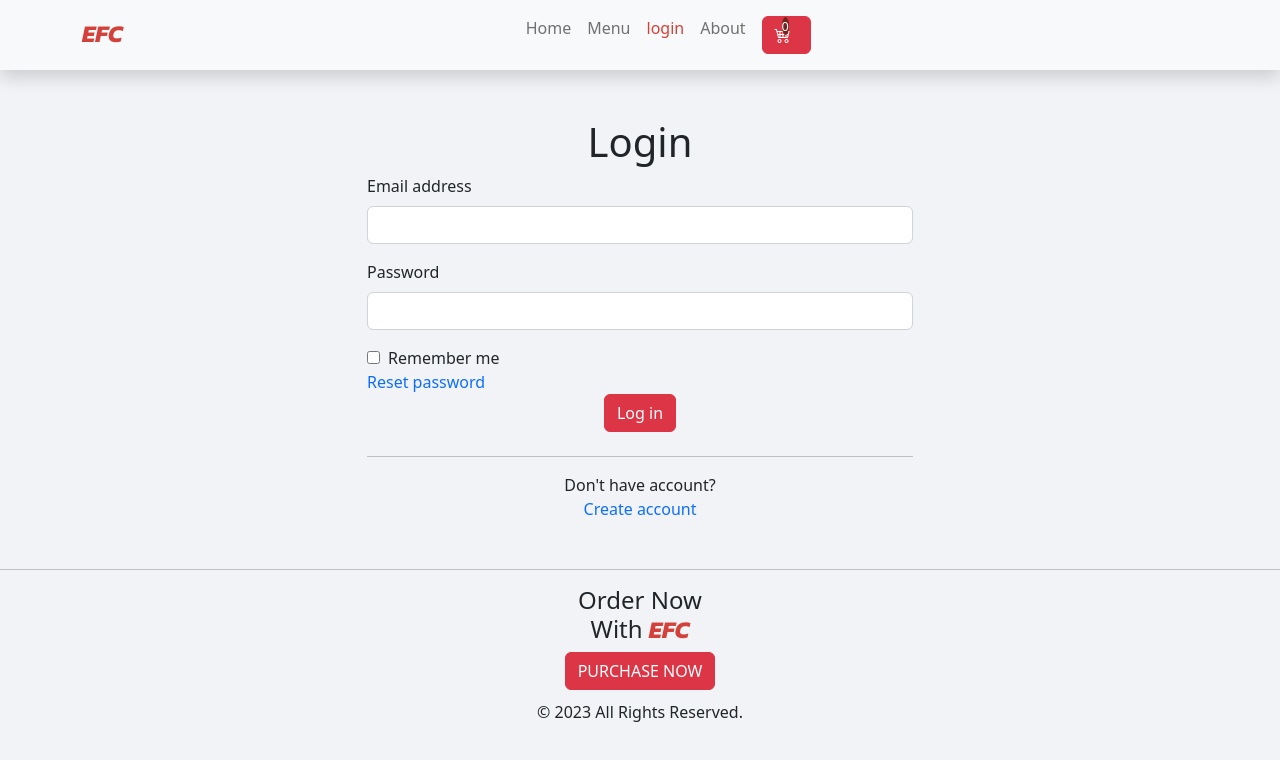
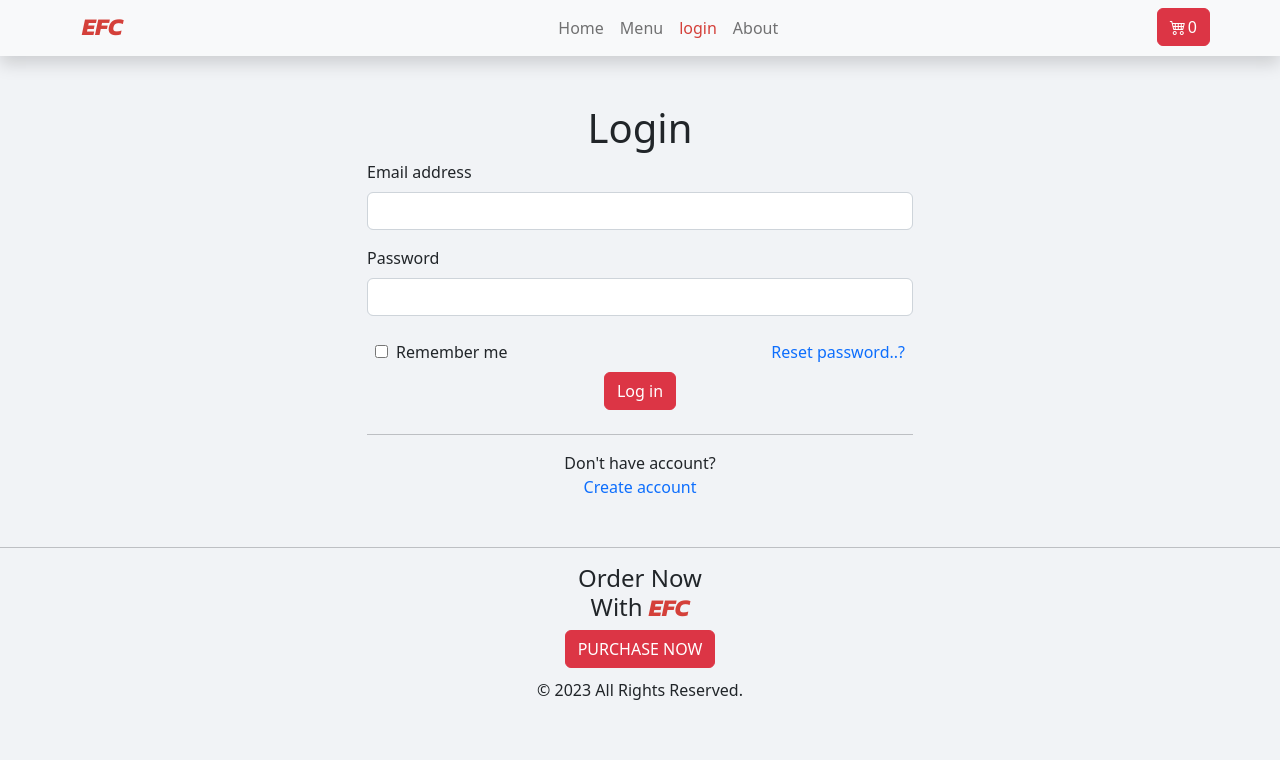
Before and after one commit to moustafashahin122/EFC-React-App, a React (Create React App) app: page /Form in a window 1280 px wide. Shown: the top 760 px of the page. Built offline with nearby package versions, Linux system fonts and the light colour scheme; no server answers.

Commit message:
final test{hijazi}

```diff
--- a/src/components/CSS/Card.css
+++ b/src/components/CSS/Card.css
@@ -59,16 +59,13 @@ body {
   font-weight: bold;
 }
 .txtn {
-  height: 10rem;
-  overflow: scroll;
+  height: 5rem;
+  overflow: hidden;
   margin-top: 2rem;
-  font: 0.75em sans-serif;
+  font: 0.9em sans-serif
 }
 .c-button {
   text-align: center;
-}
-.c-button span {
-  /* padding: 2rem !important; */
 }
 .c-button input[type="button"] {
   border: none;
@@ -178,7 +175,7 @@ img {
 }
 
 span img {
-  width: 70px;
+  width: 38px;
   position: absolute;
   right: 9px;
   top: 7px;
--- a/src/components/CSS/Navbar.css
+++ b/src/components/CSS/Navbar.css
@@ -17,13 +17,24 @@
   position: relative;
 }
 #cartQuantity {
-  font-size: 0.8em;
-  background-color: rgb(110, 38, 29);
-  position: relative;
+  padding-left: 2px;
+  font-size: 1em;
+  /* background-color: rgb(110, 38, 29); */
   width: 20px;
   height: 20px;
   text-align: center;
-  right: 9px;
-  top: -10px;
   color: white;
 }
+
+
+.a{
+  position: absolute !important;
+  right: 62px !important;
+  top: 0px !important;
+}
+
+@media only screen and (max-width: 770px) {
+  .a{
+    position:static !important;
+  }
+  }
--- a/src/components/Cards.jsx
+++ b/src/components/Cards.jsx
@@ -47,11 +47,12 @@ function Card(props) {
                             {title}
                         </p>
                         <p className="text-body txtn " >
-                            {description}                            <span className="link" >
+                            {description}
+                               {/* <span className="link" >
                                 <a href="https/google.com">
                                     view more
                                 </a>
-                            </span>
+                            </span> */}
                         </p>
                         <div className="d-flex my-2 justify-content-between" >
                             <p className="price m-auto" >
--- a/src/components/Form.jsx
+++ b/src/components/Form.jsx
@@ -36,19 +36,16 @@ const Form = () => {
                             <input type="password" className="form-control" id="exampleInputPassword1" value={password} onChange={(e) => { handlePassword = (e) }} />
                         </div>
 
-                        <div id="kc-form-options" class="flex justify-between flex-wrap w-full">
-                            <div class="checkbox flex items-center">
+                        <div id="kc-form-options" class="d-flex" style={{justifyContent:"space-between"}}>
+                            <span className="checkbox p-2">
                                 <input tabindex="3" id="rememberMe" name="rememberMe" type="checkbox" /><label class="text-gray-600 mx-2"> Remember me</label>
-                            </div>
-                            <div>
+                            </span>
+                            <span className="p-2">
                                 <Link className="text-decoration-none" to="/ResetPassword">
-                                    Reset password
+                                    Reset password..?
                                 </Link>
-                            </div>
+                            </span>
                         </div>
-
-
-
                         <div className="text-center mb-4">
                             <button type="submit" className="btn btn-danger">Log in</button>
                         </div>
--- a/src/components/Navbar.jsx
+++ b/src/components/Navbar.jsx
@@ -49,7 +49,7 @@ const Navbar = () => {
               </NavLink>
             </li>
             <li className="nav-item">
-              <Link className="nav-link" to="/Cart">
+              <Link className="nav-link a" to="/Cart">
                 <button className="btn btn-danger">
                   <i class="bi bi-cart4"></i>
                   <span id="cartQuantity" className=" rounded-circle">{cartItemsCount}</span>
```
